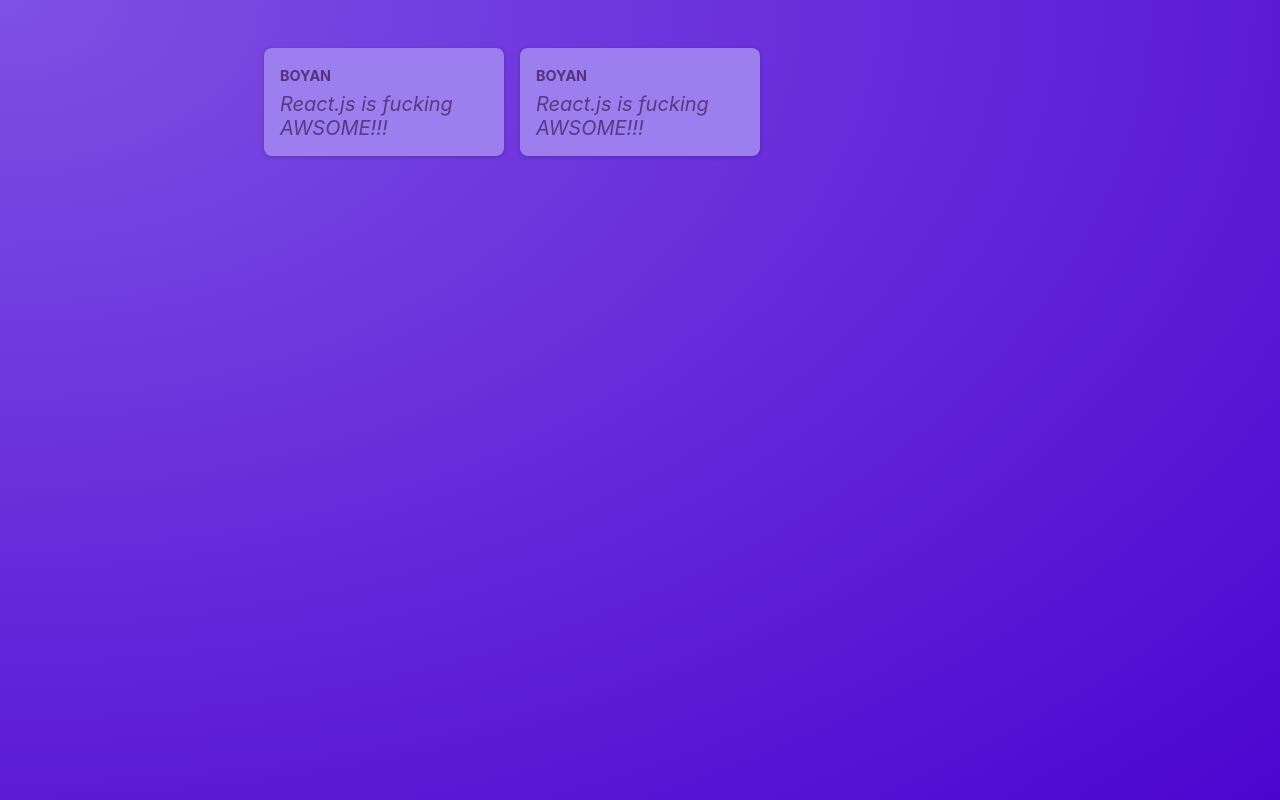
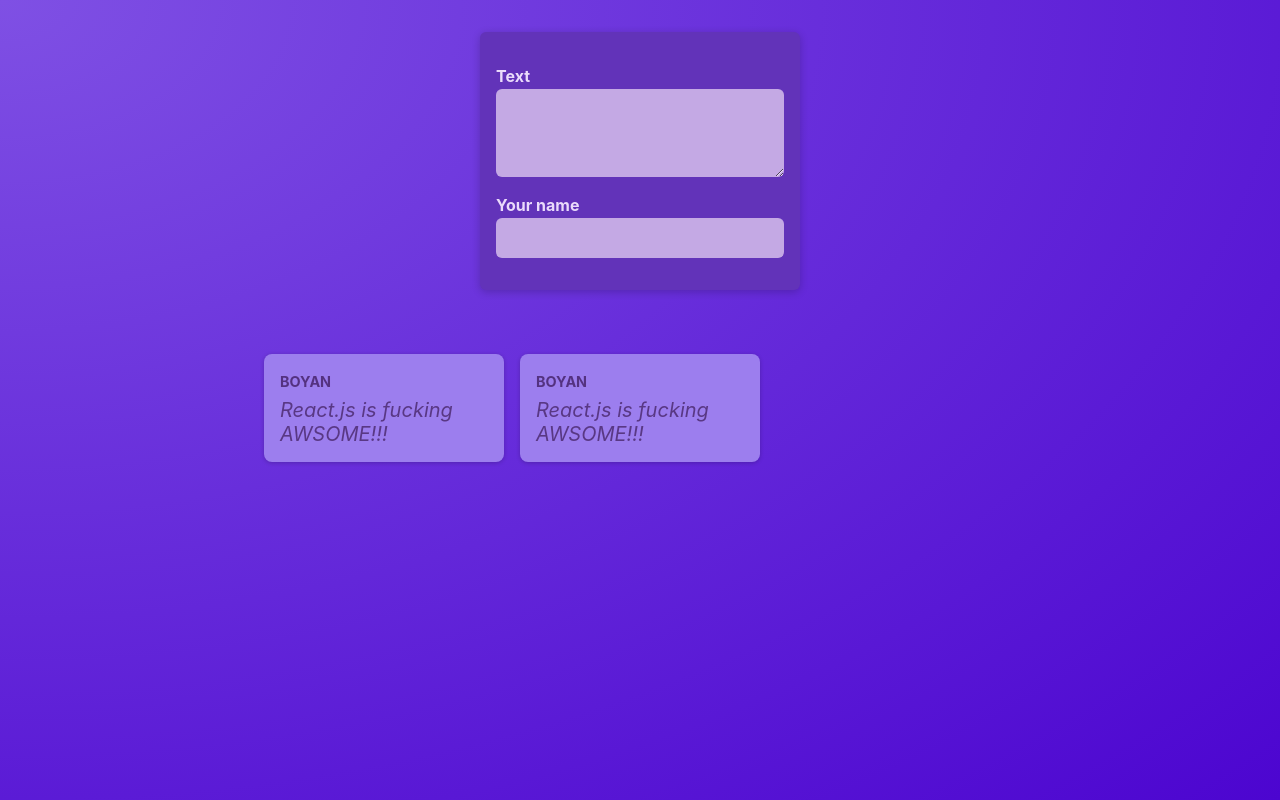
Before and after one commit to BoyanK95/yara2023, a React (Create React App) app in the folder React/contact-me-app/: page / in a window 1280 px wide. Built offline with nearby package versions, Linux system fonts and the light colour scheme.

Commit message:
Created NewPost component and connected it to PostList

```diff
--- /dev/null
+++ b/React/contact-me-app/src/components/NewPost.js
@@ -0,0 +1,18 @@
+import classes from './NewPost.module.css';
+
+function NewPost() {
+  return (
+    <form className={classes.form}>
+      <p>
+        <label htmlFor="body">Text</label>
+        <textarea id="body" required rows={3} />
+      </p>
+      <p>
+        <label htmlFor="name">Your name</label>
+        <input type="text" id="name" required />
+      </p>
+    </form>
+  );
+}
+
+export default NewPost;
--- /dev/null
+++ b/React/contact-me-app/src/components/NewPost.module.css
@@ -0,0 +1,55 @@
+.form {
+    background-color: #6233b9;
+    padding: 1rem;
+    width: 20rem;
+    margin: 2rem auto;
+    border-radius: 6px;
+    box-shadow: 0 2px 8px rgba(0, 0, 0, 0.2);
+  }
+
+  .form label {
+    display: block;
+    margin-bottom: 0.05rem;
+    color: #eadbfb;
+    font-weight: bold;
+  }
+
+  .form input,
+  .form textarea {
+    display: block;
+    width: 100%;
+    font: inherit;
+    padding: 0.5rem;
+    border-radius: 6px;
+    border: none;
+    background-color: #c4a9e4;
+    color: #28262c;
+  }
+
+  .actions {
+    display: flex;
+    justify-content: flex-end;
+    gap: 0.5rem;
+  }
+
+  .actions button {
+    cursor: pointer;
+    font: inherit;
+    padding: 0.5rem 1.5rem;
+    border: none;
+    border-radius: 4px;
+    background-color: #34036c;
+    color: #e5d5f7;
+  }
+
+  .actions button:hover {
+    background-color: #23014a;
+  }
+
+  .actions button[type='button'] {
+    background-color: transparent;
+  }
+
+  .actions button[type='button']:hover {
+    color: #d1bee6;
+  }
--- a/React/contact-me-app/src/components/PostList.js
+++ b/React/contact-me-app/src/components/PostList.js
@@ -1,12 +1,16 @@
+import NewPost from './NewPost';
 import Post from './Post';
 import classes from './PostList.module.css'
 
 function PostList() {
     return (
+        <>
+        <NewPost />
         <ul className={classes.posts}>
             <Post author='Boyan' body='React.js is fucking AWSOME!!!' />
             <Post author='Boyan' body='React.js is fucking AWSOME!!!' />
         </ul>
+        </>
     );
 }
 
```
Also changed, not shown: 1 other file (tests, documents, lock files or other folders).
